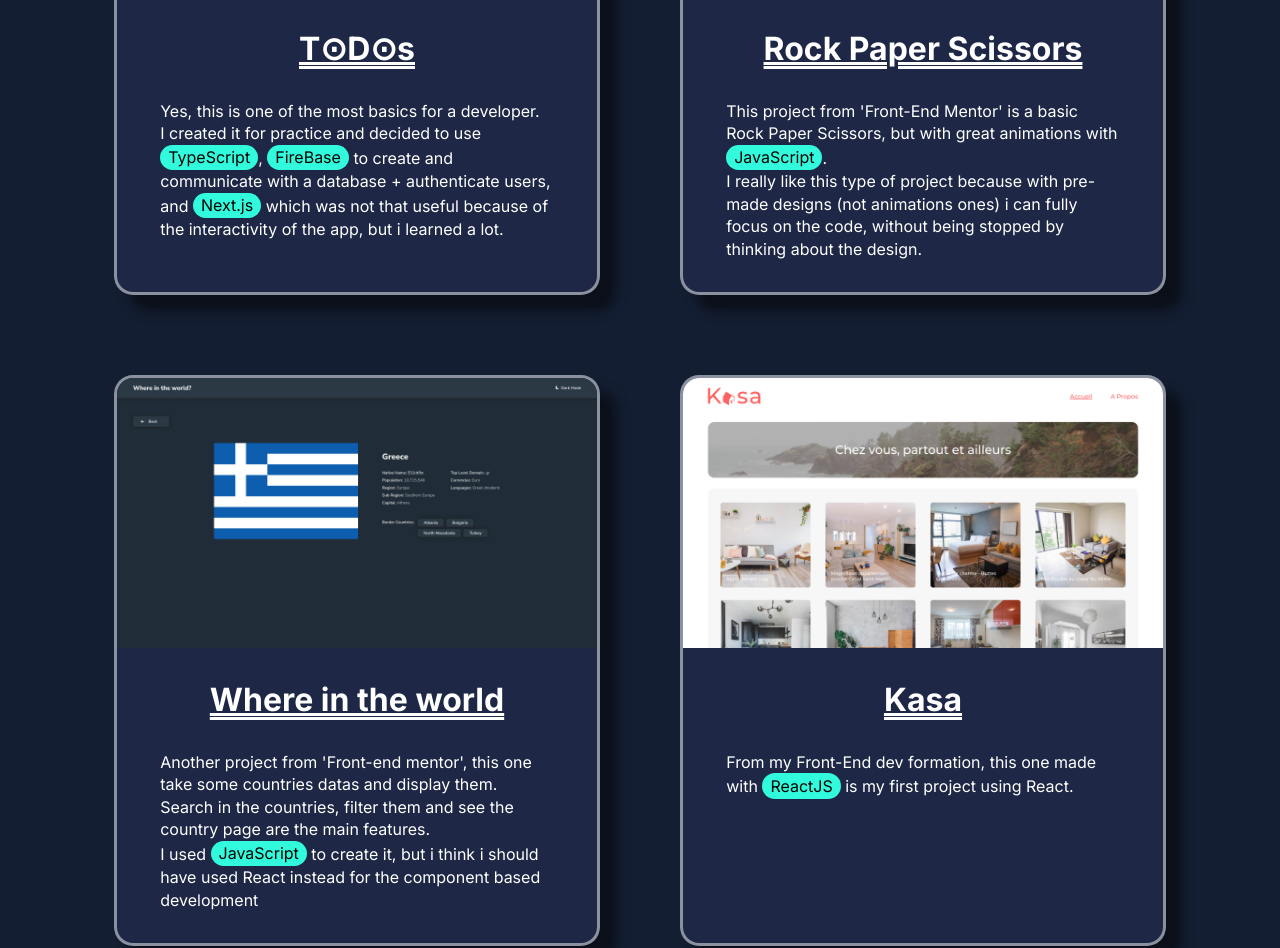
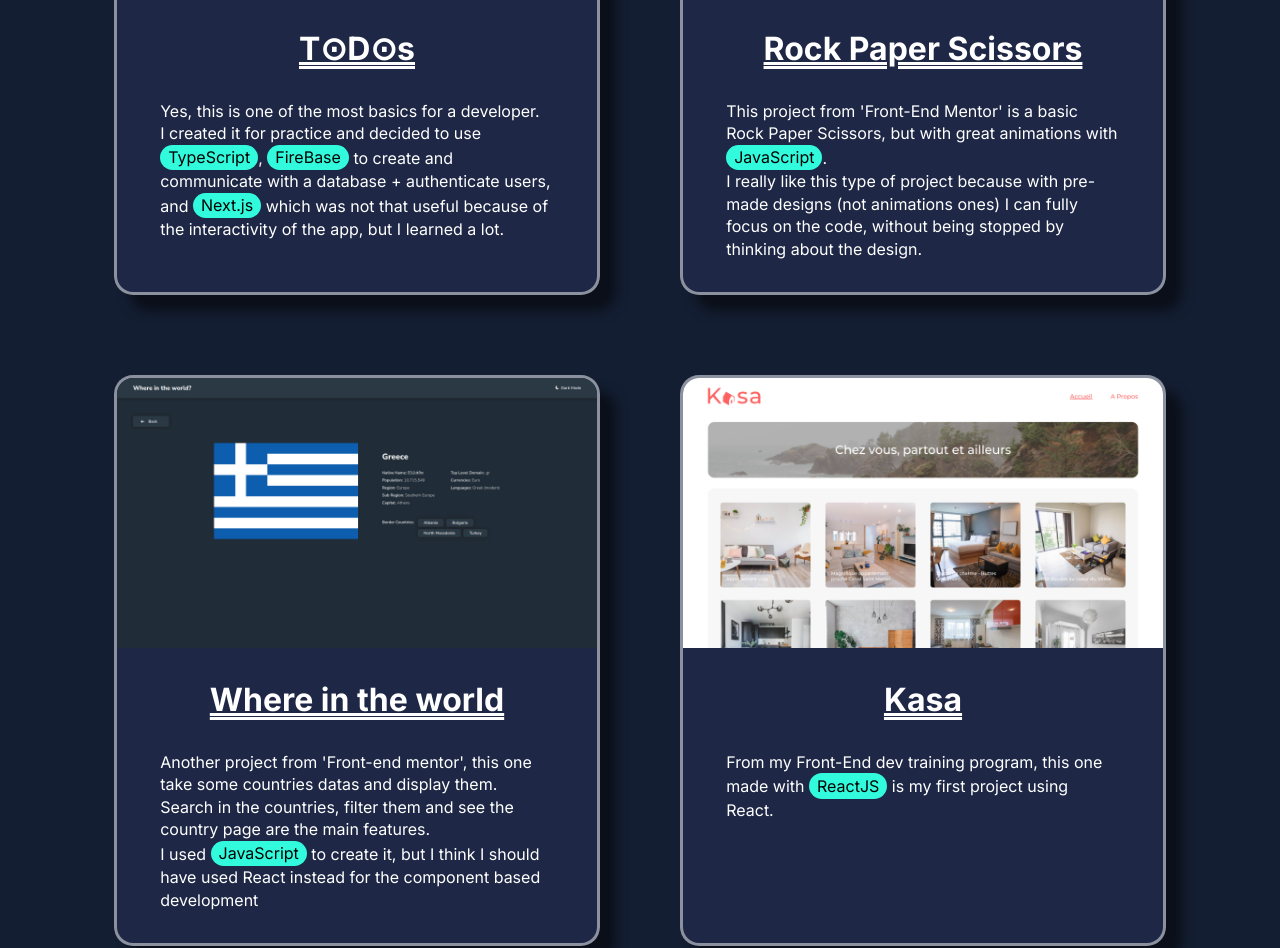
Before and after one commit to EliottAB/Portfolio, a website: page index.html in a window 1280 px wide. Shown: the part 2290-3238 px from the top of the page. Drawn offline with Linux system fonts and the light colour scheme.

Commit message:
some details + commented ts file

```diff
--- a/css/projects.css
+++ b/css/projects.css
@@ -107,7 +107,7 @@
 @media screen and (max-width: 720px) {
     #projects article{
         font-size: 1.4em;
-        width: 80%;
+        width: 95%;
         transform: none !important;
         box-shadow: 1em 1em .7em rgba(0, 0, 0, .5) !important;
     }
--- a/index.html
+++ b/index.html
@@ -4,6 +4,7 @@
     <meta charset="UTF-8">
     <meta name="viewport" content="width=device-width, initial-scale=1.0">
     <meta name="description" content="Eliott Abadie is a Front-End Developer by passion. Check out my portfolio !">
+    <meta name="author" content="Eliott Abadie">
     <title>Eliott Abadie Front-End React Developer</title>
     <link rel="stylesheet" href="./css/index.css">
     <link rel="stylesheet" href="./css/home.css">
@@ -48,7 +49,7 @@
                     <p>My first steps in the world of coding were at school, we used "scratch2" to create drawings, games and solve math problems.
                         <br/>Later, we used python to do maths.
                         <br/>I really enjoyed coding like this! So I started studying web development and fell in love with it.
-                        <br/>A few month later I started a Front-End Developer formation from "OpenClassroom" and successfully completed it in 2022 !
+                        <br/>A few month later I started a Front-End Developer training program from "OpenClassroom" and successfully completed it in 2022 !
                     </p>
                 </article>
 
@@ -105,7 +106,7 @@
                         <a target="_blank" href="https://github.com/EliottAB/ToDos.git">GitHub <img src="./assets/github.png" alt="GitHub icon"/></a>
                     </div>
                     <h3 class="project-name">T⊙D⊙s</h3>
-                    <p class="project-description">Yes, this is one of the most basics for a developer.<br/>I created it for practice and decided to use <span>TypeScript</span>, <span>FireBase</span> to create and communicate with a database + authenticate users, and <span>Next.js</span> which was not that useful because of the interactivity of the app, but i learned a lot.</p>
+                    <p class="project-description">Yes, this is one of the most basics for a developer.<br/>I created it for practice and decided to use <span>TypeScript</span>, <span>FireBase</span> to create and communicate with a database + authenticate users, and <span>Next.js</span> which was not that useful because of the interactivity of the app, but I learned a lot.</p>
                 </article>
 
                 <article>
@@ -116,7 +117,7 @@
                         <a target="_blank" href="https://github.com/EliottAB/rock-paper-scisors.git">GitHub <img src="./assets/github.png" alt="GitHub icon"/></a>
                     </div>
                     <h3 class="project-name">Rock Paper Scissors</h3>
-                    <p class="project-description">This project from 'Front-End Mentor' is a basic Rock Paper Scissors, but with great animations with <span>JavaScript</span>.<br/>I really like this type of project because with pre-made designs (not animations ones) i can fully focus on the code, without being stopped by thinking about the design.</p>
+                    <p class="project-description">This project from 'Front-End Mentor' is a basic Rock Paper Scissors, but with great animations with <span>JavaScript</span>.<br/>I really like this type of project because with pre-made designs (not animations ones) I can fully focus on the code, without being stopped by thinking about the design.</p>
                 </article>
 
                 <article>
@@ -127,7 +128,7 @@
                         <a target="_blank" href="https://github.com/EliottAB/CountriesAPI_FrontEndMentor.git">GitHub <img src="./assets/github.png" alt="GitHub icon"/></a>
                     </div>
                     <h3 class="project-name">Where in the world</h3>
-                    <p class="project-description">Another project from 'Front-end mentor', this one take some countries datas and display them.<br/>Search in the countries, filter them and see the country page are the main features.<br/>I used <span>JavaScript</span> to create it, but i think i should have used React instead for the component based development</p>
+                    <p class="project-description">Another project from 'Front-end mentor', this one take some countries datas and display them.<br/>Search in the countries, filter them and see the country page are the main features.<br/>I used <span>JavaScript</span> to create it, but I think I should have used React instead for the component based development</p>
                 </article>
 
                 <article>
@@ -138,7 +139,7 @@
                         <a target="_blank" href="https://github.com/EliottAB/-EliottAbadie_11_24052022.git">GitHub <img src="./assets/github.png" alt="GitHub icon"/></a>
                     </div>
                     <h3 class="project-name">Kasa</h3>
-                    <p class="project-description">From my Front-End dev formation, this one made with <span>ReactJS</span> is my first project using React.</p>
+                    <p class="project-description">From my Front-End dev training program, this one made with <span>ReactJS</span> is my first project using React.</p>
                 </article>
 
                 <article>
@@ -149,7 +150,7 @@
                         <a target="_blank" href="https://github.com/EliottAB/EliottAbadie_7_29012022.git">GitHub <img src="./assets/github.png" alt="GitHub icon"/></a>
                     </div>
                     <h3 class="project-name">Les Petits Plats</h3>
-                    <p class="project-description">Another project from my formation, this one is a list of recipes, in which we can search a recipe, and select an ingredient, utensils or appliances.<br/>Made with <span>JavaScript</span></p>
+                    <p class="project-description">Another project from my training program, this one is a list of recipes, in which we can search a recipe, and select an ingredient, utensils or appliances.<br/>Made with <span>JavaScript</span></p>
                 </article>
             </div>
         </section>
--- a/scripts/scripts.js
+++ b/scripts/scripts.js
@@ -5,6 +5,7 @@ var keyboardKeys = document.querySelectorAll(".keyboard-key, .keyboard-line arti
 var projectSection = document.querySelector("#projects");
 var projects = document.querySelectorAll("#projects article");
 var previousScrollY = 0;
+//this code remove or show the header when user scroll
 window.addEventListener("scroll", function () {
     if (window.scrollY > previousScrollY) {
         header === null || header === void 0 ? void 0 : header.setAttribute("style", "top: -6em");
@@ -39,6 +40,7 @@ var projectsObserver = new IntersectionObserver(function (entries) {
 });
 aboutMe && aboutMeObserver.observe(aboutMe);
 projectSection && projectsObserver.observe(projectSection);
+//this function makes the projects cards move depending on the mouse position on it
 function moveCard(project, pageX, pageY, disablescroll) {
     if (disablescroll === void 0) { disablescroll = false; }
     if (disablescroll) {
--- a/scripts/scripts.ts
+++ b/scripts/scripts.ts
@@ -5,6 +5,7 @@ const projectSection: HTMLElement | null = document.querySelector("#projects")
 const projects: NodeListOf<HTMLElement> | null = document.querySelectorAll("#projects article")
 let previousScrollY:number = 0
 
+//this code remove or show the header when user scroll
 window.addEventListener("scroll", () => {
     if (window.scrollY > previousScrollY) {
         header?.setAttribute("style", "top: -6em")
@@ -42,14 +43,13 @@ const projectsObserver = new IntersectionObserver(entries => {
 aboutMe && aboutMeObserver.observe(aboutMe)
 projectSection && projectsObserver.observe(projectSection)
 
+//this function makes the projects cards move depending on the mouse position on it
 function moveCard(project: HTMLElement, pageX: number, pageY: number, disablescroll: boolean =false){
-
     if (disablescroll) {
         let  scrollTop = window.scrollY || document.documentElement.scrollTop
         let scrollLeft = window.scrollX || document.documentElement.scrollLeft
         window.onscroll = () => {window.scrollTo(scrollLeft, scrollTop)}
     }
-
     const mousePositionX = pageX - project.offsetLeft;
     const mousePositionY = pageY - project.offsetTop;
     const mousePositionXFromCenter = -(project.clientWidth - mousePositionX*2)
```
